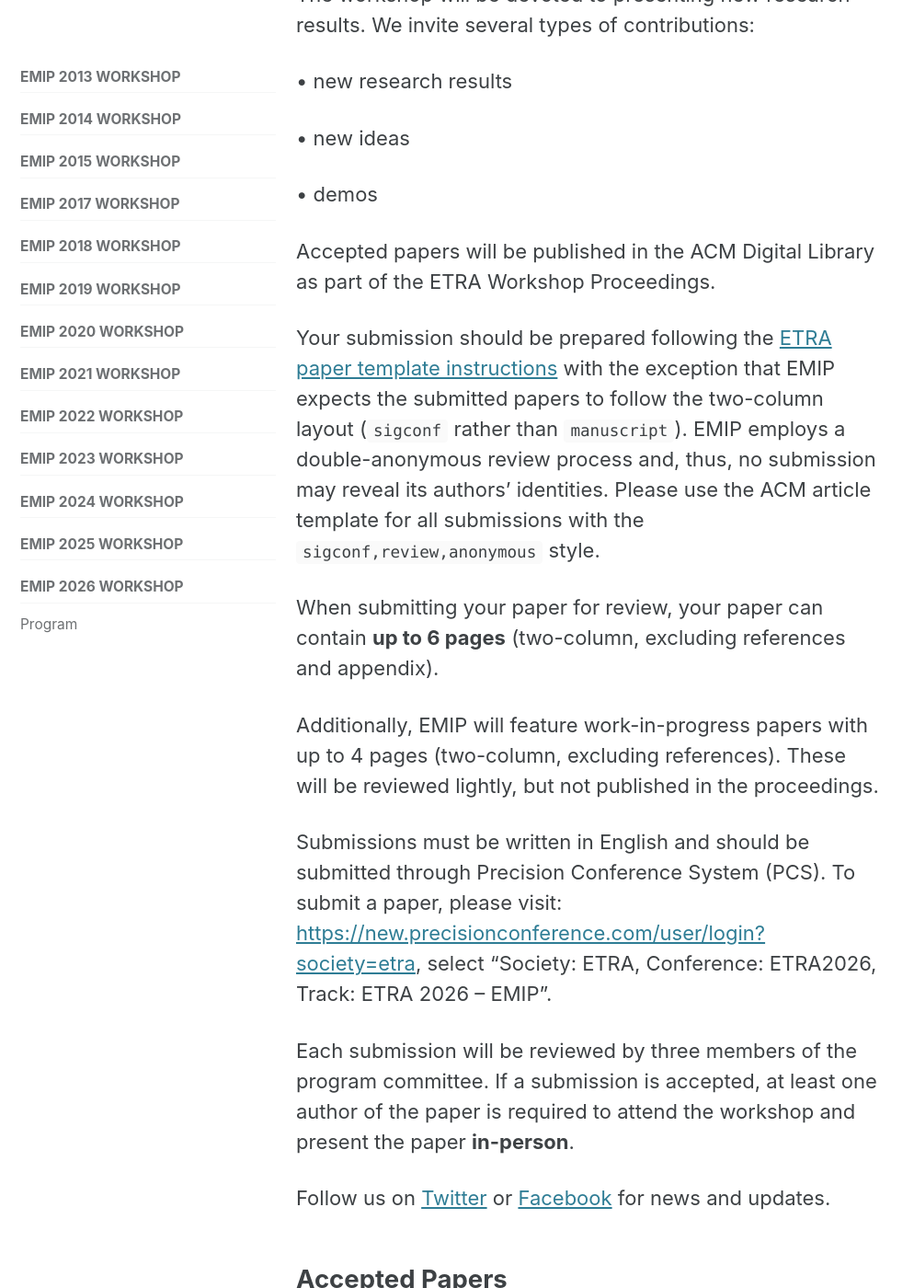
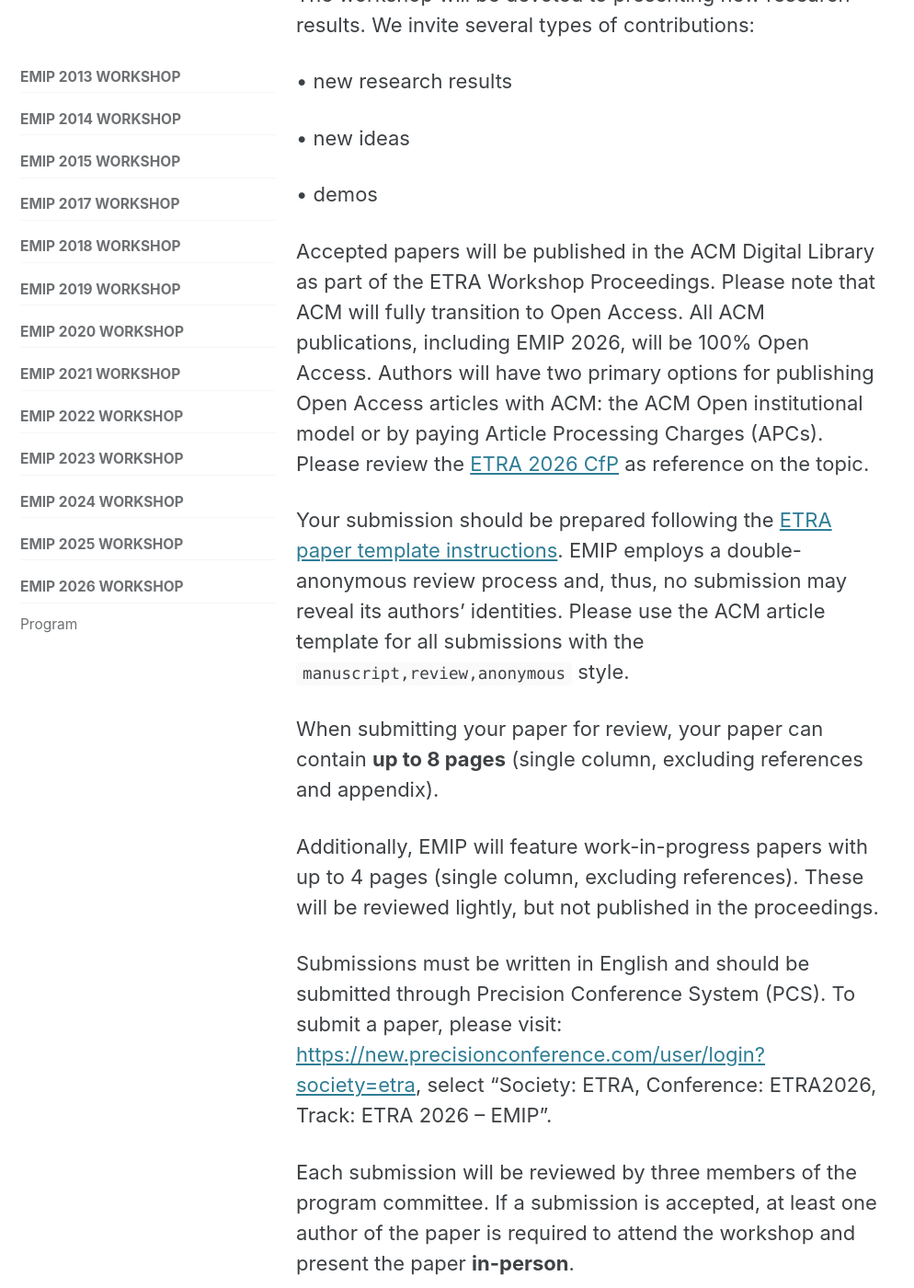
Before and after one commit to EMIPws/emipws.github.io, a Jekyll site: the page built from pages/workshop/emip-2026.md, in a window 1280 px wide and 1400 px high, scrolled down 3386 px. Shown: the whole window at 92% size, without its empty margins (0-994 px from the left). Built offline with Jekyll 4.4.1, drawn with Linux system fonts in a browser that asks for light colours; cached includes are drawn as plain includes.

Commit message:
update CfP to new style and ACM OA

```diff
--- a/pages/workshop/emip-2026.md
+++ b/pages/workshop/emip-2026.md
@@ -72,13 +72,13 @@ The workshop will be devoted to presenting new research results. We invite sever
 
 • demos
 
-Accepted papers will be published in the ACM Digital Library as part of the ETRA Workshop Proceedings.
+Accepted papers will be published in the ACM Digital Library as part of the ETRA Workshop Proceedings. Please note that ACM will fully transition to Open Access. All ACM publications, including EMIP 2026, will be 100% Open Access. Authors will have two primary options for publishing Open Access articles with ACM: the ACM Open institutional model or by paying Article Processing Charges (APCs). Please review the [ETRA 2026 CfP](https://etra.acm.org/2026/cfp.html) as reference on the topic.
 
-Your submission should be prepared following the [ETRA paper template instructions](http://etra.acm.org/2026/submissionprocess.html) with the exception that EMIP expects the submitted papers to follow the two-column layout (`sigconf` rather than `manuscript`). EMIP employs a double-anonymous review process and, thus, no submission may reveal its authors’ identities. Please use the ACM article template for all submissions with the `sigconf,review,anonymous` style.
+Your submission should be prepared following the [ETRA paper template instructions](http://etra.acm.org/2026/submissionprocess.html). EMIP employs a double-anonymous review process and, thus, no submission may reveal its authors’ identities. Please use the ACM article template for all submissions with the `manuscript,review,anonymous` style.
 
-When submitting your paper for review, your paper can contain **up to 6 pages** (two-column, excluding references and appendix).
+When submitting your paper for review, your paper can contain **up to 8 pages** (single column, excluding references and appendix).
 
-Additionally, EMIP will feature work-in-progress papers with up to 4 pages (two-column, excluding references). These will be reviewed lightly, but not published in the proceedings.
+Additionally, EMIP will feature work-in-progress papers with up to 4 pages (single column, excluding references). These will be reviewed lightly, but not published in the proceedings.
 
 Submissions must be written in English and should be submitted through Precision Conference System (PCS). To submit a paper, please visit: [https://new.precisionconference.com/user/login?society=etra](https://new.precisionconference.com/user/login?society=etra), select “Society: ETRA, Conference: ETRA2026, Track: ETRA 2026 – EMIP”.
 
```
